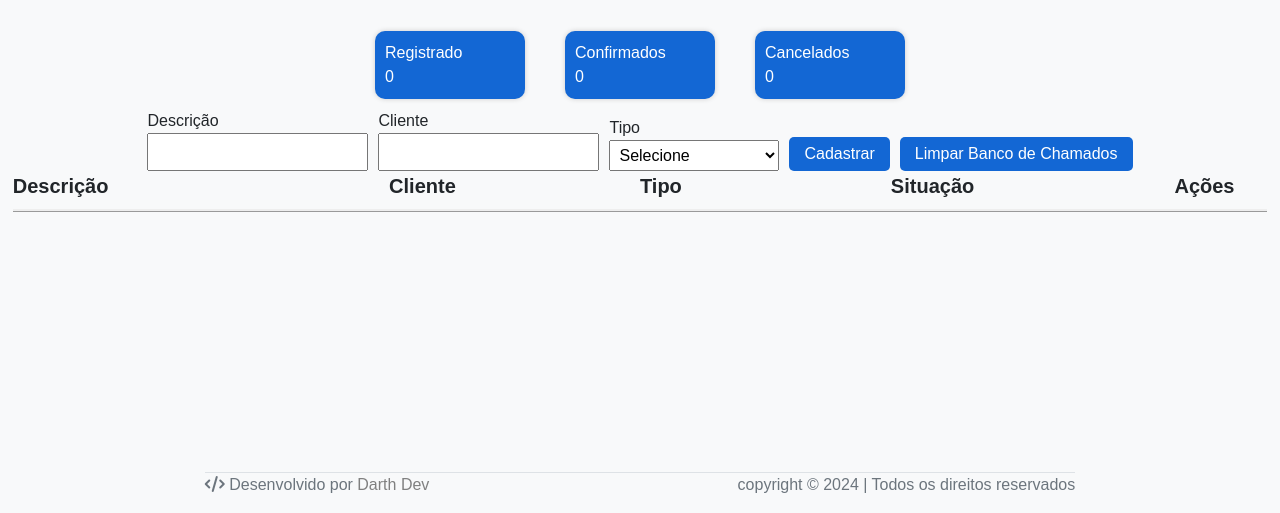
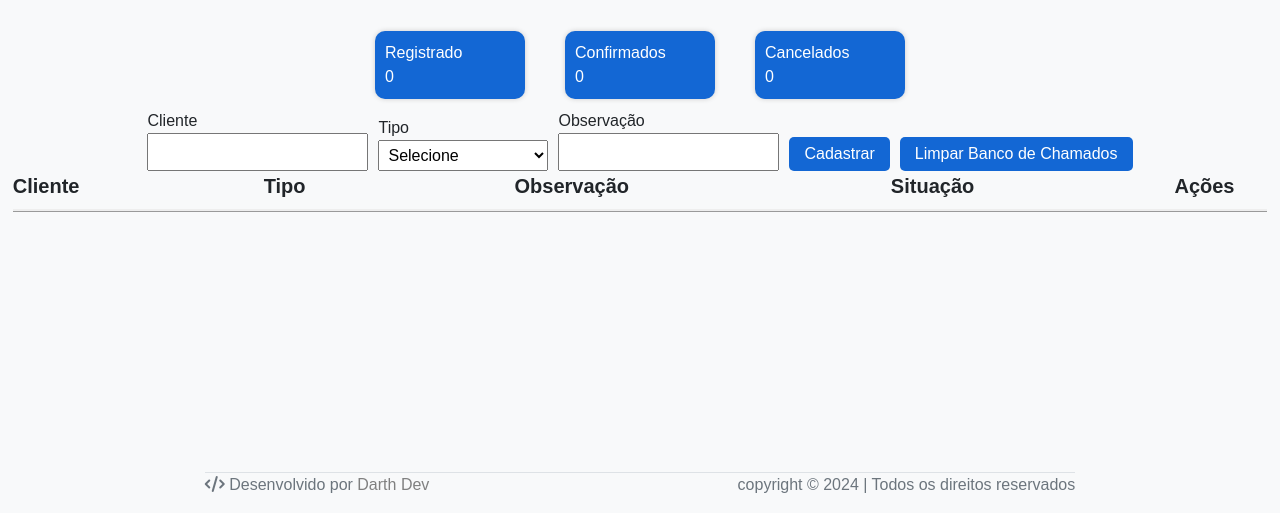
Before and after one commit to ArtmdX/SGD, a plain HTML site: page chamados.html in a window 1280 px wide. Shown: the part 287-800 px from the top of the page. Drawn offline with nearby package versions, Linux system fonts and the light colour scheme.

Commit message:
besteira

```diff
--- a/chamados.html
+++ b/chamados.html
@@ -209,10 +209,7 @@
         </div>
       </div>
       <div class="newItem">
-        <div class="divDesc">
-          <label for="desc">Descrição</label>
-          <input type="text" id="desc" />
-        </div>
+
         <div class="divAmount">
           <label for="amount">Cliente</label>
           <input type="text" id="name" />
@@ -229,6 +226,10 @@
             <option>Controle de Pragas</option>
           </select>
         </div>
+        <div class="divDesc">
+          <label for="desc">Observação</label>
+          <input type="text" id="desc" />
+        </div>
         <button id="btnNew">Cadastrar</button>
         <button onclick="clearDB()">Limpar Banco de Chamados</button>
       </div>
@@ -236,9 +237,9 @@
         <table>
           <thead>
             <tr>
-              <th class="desc-descricao">Descrição</th>
               <th class="columnAmount">Cliente</th>
               <th class="columnType">Tipo</th>
+              <th class="desc-descricao">Observação</th>
               <th class="columnType2">Situação</th>
               <th class="columnAction">Ações</th>
             </tr>
--- a/scriptF2.js
+++ b/scriptF2.js
@@ -52,9 +52,9 @@ function insertItem(item, index) {
     let tr = document.createElement("tr");
 
     tr.innerHTML = `
-        <td>${item.desc}</td>
         <td>${item.name}</td>
         <td>${item.type}</td>
+        <td>${item.desc}</td>
         <td>${item.status}</td>
         <td class="columnAction">
             <button class="confirmar" onclick="confirmItem(${index})">Confirmar</button>
```
